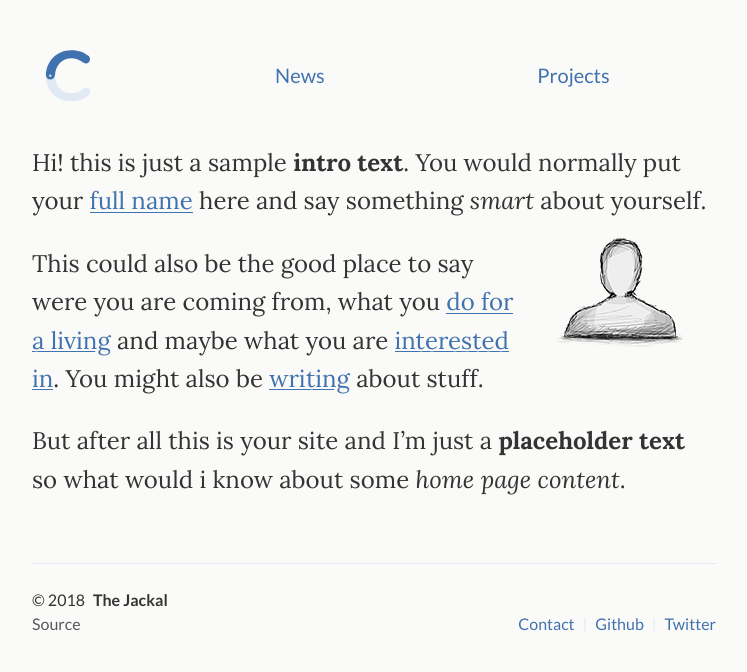
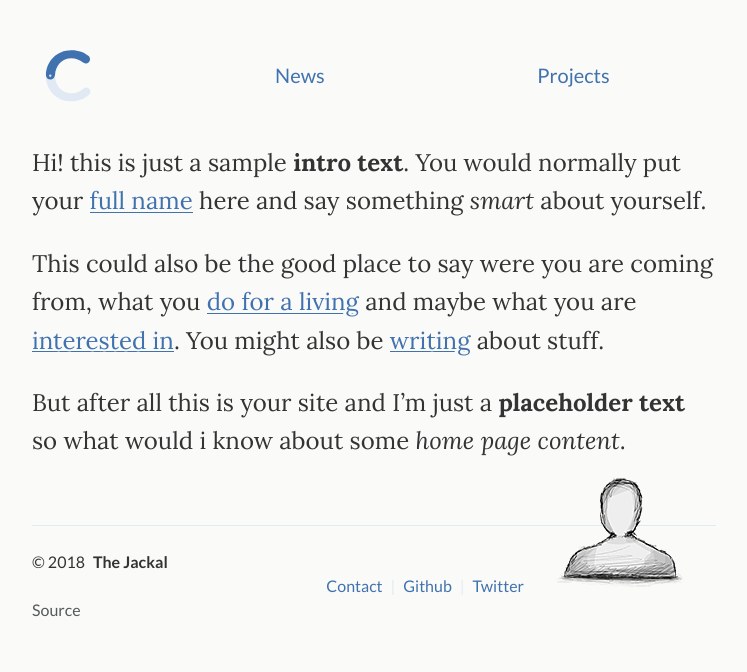
Before and after one commit to tomaszkacprzak/tomaszkacprzak.github.io, a Jekyll site: the page built from index.md, in a window 1280 px wide. Shown: the top 672 px of the page, without its empty margins (266-1013 px from the left). Built offline with Jekyll 4.4.1, drawn with Linux system fonts in a browser that asks for light colours.

Commit message:
testing pic

```diff
--- a/index.md
+++ b/index.md
@@ -5,13 +5,13 @@ layout: default
 <div class="lead pretty-links">
   Hi! this is just a sample **intro text**. You would normally put your [full name](about/) here and say something *smart* about yourself.
 
-  {::nomarkdown}
-    <figure class="site-profile">
-        <img src="{{ site.baseurl }}/assets/img/profile.png">
-    </figure>
-  {:/}
-
   This could also be the good place to say were you are coming from, what you [do for a living](work/) and maybe what you are [interested in](projects/). You might also be [writing](articles/) about stuff.
 
   But after all this is your site and I'm just a **placeholder text** so what would i know about some *home page content*.
 </div>
+
+{::nomarkdown}
+<figure class="site-profile">
+    <img src="{{ site.baseurl }}/assets/img/profile.png">
+</figure>
+{:/}
```
